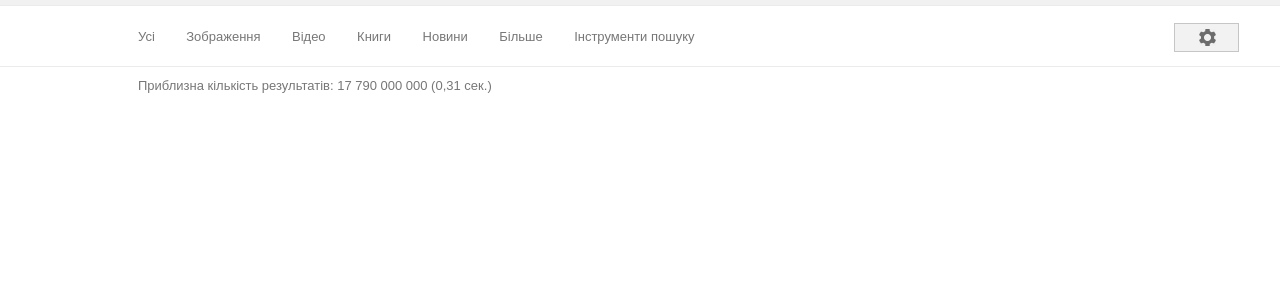
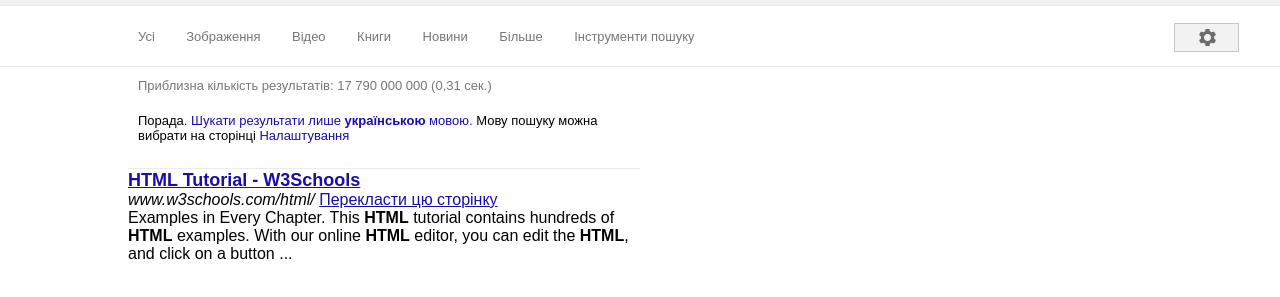
Before and after one commit to kasianchuk/google, a plain HTML site: page index.html in a window 1280 px wide. Shown: the part 53-350 px from the top of the page. Drawn offline with Linux system fonts and the light colour scheme.

Commit message:
Update site

```diff
--- a/css/style.css
+++ b/css/style.css
@@ -147,7 +147,7 @@ div.container {
 
 }
 
-.nav, .calc {
+.nav, .calc, .result {
   margin-left: 128px;
 }
 
@@ -215,3 +215,29 @@ ul.filter > li:hover{
   color: #777777;
 }
 /*******************************result*****************************************/
+
+div.result{
+  width: 512px;
+}
+
+.hint {
+  padding: 10px;
+  font-size: small;
+}
+.hint a{
+  color: #1a0dab;
+  text-decoration: none;
+}
+.hint p {
+  padding-bottom: 15px;
+}
+
+.find-block {
+  height: 92px;
+}
+.find-block h3 {
+  font-size: 18px;
+}
+.find-block a {
+  color: #1a0dab;
+}
--- a/index.html
+++ b/index.html
@@ -46,7 +46,34 @@
       </div>
         <hr>
       <div class="calc">Приблизна кількість результатів: 17 790 000 000 (0,31 сек.)</div>
-      <div class="result"></div>
+      <div class="result">
+        <div class="hint">
+          <p>Порада.
+            <a href="">Шукати результати лише <strong>українською</strong> мовою.</a>
+            Мову пошуку можна вибрати на сторінці <a href="">Налаштування</a>
+          </p>
+        </div>
+        <hr>
+
+  <!---Find html------------------------------------->
+
+        <div class="find-block">
+          <h3>
+            <a href="">HTML Tutorial - W3Schools</a>
+          </h3>
+          <div class="find">
+            <div class="site">
+              <cite>www.w3schools.com/html/</cite>
+              <a href="">Перекласти цю сторінку</a>
+            </div>
+            <span class="describe">
+              <p>Examples in Every Chapter. This <b>HTML</b> tutorial contains hundreds of <b>HTML</b> examples.
+              With our online <b>HTML</b> editor, you can edit the <b>HTML</b>, and click on a button ...</p>
+            </span>
+            <span class="end-find"></span>
+          </div>
+        </div>
+      </div>
     </div>
 
     <div class="footer"></div>
```
